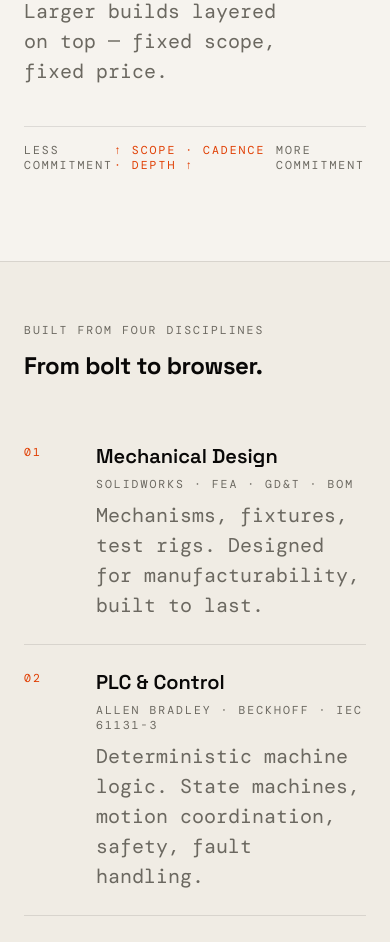
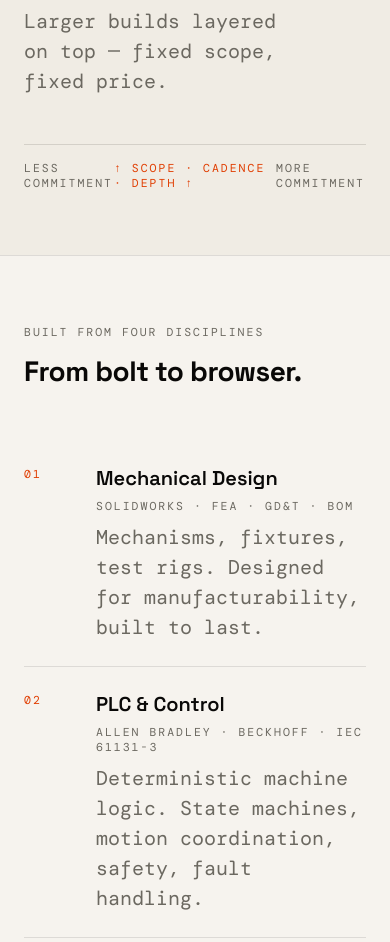
Before and after one commit to draaibijtel/vakwerk, a React (Vite) app: page / in a window 390 px wide. Shown: the part 4540-5482 px from the top of the page. Built offline with nearby package versions, Linux system fonts and the light colour scheme; the HTML template or start-up script is replaced by a standard one; a web font is replaced by a local one.

Commit message:
Restore Retainer and Disciplines as separate sections (white/tan/white rhythm), keep black exclusively for Problem/Contact narrative beats. Same deduplicated copy, clearer structural boundaries.

```diff
--- a/src/App.jsx
+++ b/src/App.jsx
@@ -243,7 +243,7 @@ export default function App() {
           </span>
         </a>
         <div className="nav-links" style={{ display: "flex", gap: "36px", alignItems: "center" }}>
-          {[["#services", "Services"], ["#founder", "Founder"]].map(([href, label]) => (
+          {[["#services", "Services"], ["#retainer", "Retainer"], ["#stack", "Stack"], ["#founder", "Founder"]].map(([href, label]) => (
             <a key={href} href={href} className="nav-link">{label}</a>
           ))}
           <a href="#contact" style={{
@@ -423,15 +423,18 @@ export default function App() {
               </div>
             ))}
           </div>
+        </div>
+      </section>
 
-          {/* Retainer scale — belongs to "Fractional Plant Engineer" above, not a separate pitch */}
-          <div style={{ marginTop: "88px", paddingTop: "56px", borderTop: "1px solid var(--line)" }}>
+      {/* RETAINER — its own section: applies to all three services above, not just one */}
+      <section id="retainer" style={{ padding: "120px var(--pad)", background: "#f0ece4", borderTop: "1px solid var(--line)" }} className="section-pad">
+        <div style={{ maxWidth: "1100px", margin: "0 auto" }}>
           <Label>How the retainer scales</Label>
-            <p style={{ fontFamily: "var(--mono)", fontSize: "20px", color: "var(--gray)", lineHeight: 1.6, marginTop: "14px", maxWidth: "560px", fontWeight: 300 }}>
-              Every engagement starts small and grows only as far as the operation needs.
-            </p>
+          <h2 style={{ fontFamily: "var(--display)", fontWeight: 700, fontSize: "clamp(28px, 4vw, 44px)", lineHeight: 1, marginTop: "16px", letterSpacing: "-0.5px" }}>
+            Every engagement starts small<br />and grows only as far as it needs to.
+          </h2>
 
-            <div style={{ display: "grid", gridTemplateColumns: "repeat(3, 1fr)", gap: "0 40px", marginTop: "56px", alignItems: "start" }} className="three-col">
+          <div style={{ display: "grid", gridTemplateColumns: "repeat(3, 1fr)", gap: "0 40px", marginTop: "64px", alignItems: "start" }} className="three-col">
             {[
               { tier: "Foundation", cadence: "≈ 2 days / month", panels: 3, trussW: 160, trussH: 22,
                 desc: "Preventive checks, system health monitoring, remote support on call." },
@@ -452,25 +455,22 @@ export default function App() {
             ))}
           </div>
 
-            <div style={{ marginTop: "40px", paddingTop: "16px", borderTop: "1px solid var(--line)", display: "flex", justifyContent: "space-between" }}>
+          <div style={{ marginTop: "48px", paddingTop: "16px", borderTop: "1px solid rgba(9,8,7,0.12)", display: "flex", justifyContent: "space-between" }}>
             <Label>Less commitment</Label>
             <Label style={{ color: "var(--orange)" }}>↑ scope · cadence · depth ↑</Label>
             <Label>More commitment</Label>
           </div>
         </div>
+      </section>
 
-          {/* Disciplines — the technical engine behind the three services above, not a separate pitch */}
-          <div style={{
-            marginTop: "88px", paddingTop: "56px", borderTop: "1px solid var(--line)",
-            background: "#f0ece4",
-            marginLeft: "calc(-1 * var(--pad))", marginRight: "calc(-1 * var(--pad))",
-            paddingLeft: "var(--pad)", paddingRight: "var(--pad)", paddingBottom: "56px",
-          }}>
+      {/* DISCIPLINES — its own section: the technical engine behind the three services above */}
+      <section id="stack" style={{ padding: "120px var(--pad)", borderTop: "1px solid var(--line)" }} className="section-pad">
+        <div style={{ maxWidth: "1100px", margin: "0 auto" }}>
           <Label>Built from four disciplines</Label>
-            <h3 style={{ fontFamily: "var(--display)", fontWeight: 700, fontSize: "clamp(24px, 3.2vw, 34px)", marginTop: "14px", letterSpacing: "-0.4px", lineHeight: 1.1 }}>
+          <h2 style={{ fontFamily: "var(--display)", fontWeight: 700, fontSize: "clamp(28px, 4vw, 46px)", marginTop: "16px", letterSpacing: "-0.5px", lineHeight: 1 }}>
             From bolt to browser.
-            </h3>
-            <div style={{ marginTop: "40px" }}>
+          </h2>
+          <div style={{ marginTop: "56px" }}>
             {[
               { num: "01", label: "Mechanical Design", desc: "Mechanisms, fixtures, test rigs. Designed for manufacturability, built to last.", tags: "SolidWorks · FEA · GD&T · BOM" },
               { num: "02", label: "PLC & Control", desc: "Deterministic machine logic. State machines, motion coordination, safety, fault handling.", tags: "Allen Bradley · Beckhoff · IEC 61131-3" },
@@ -488,7 +488,6 @@ export default function App() {
                 </div>
               </div>
             ))}
-            </div>
           </div>
         </div>
       </section>
```
Lines whose indentation alone changed are shown as unchanged.
